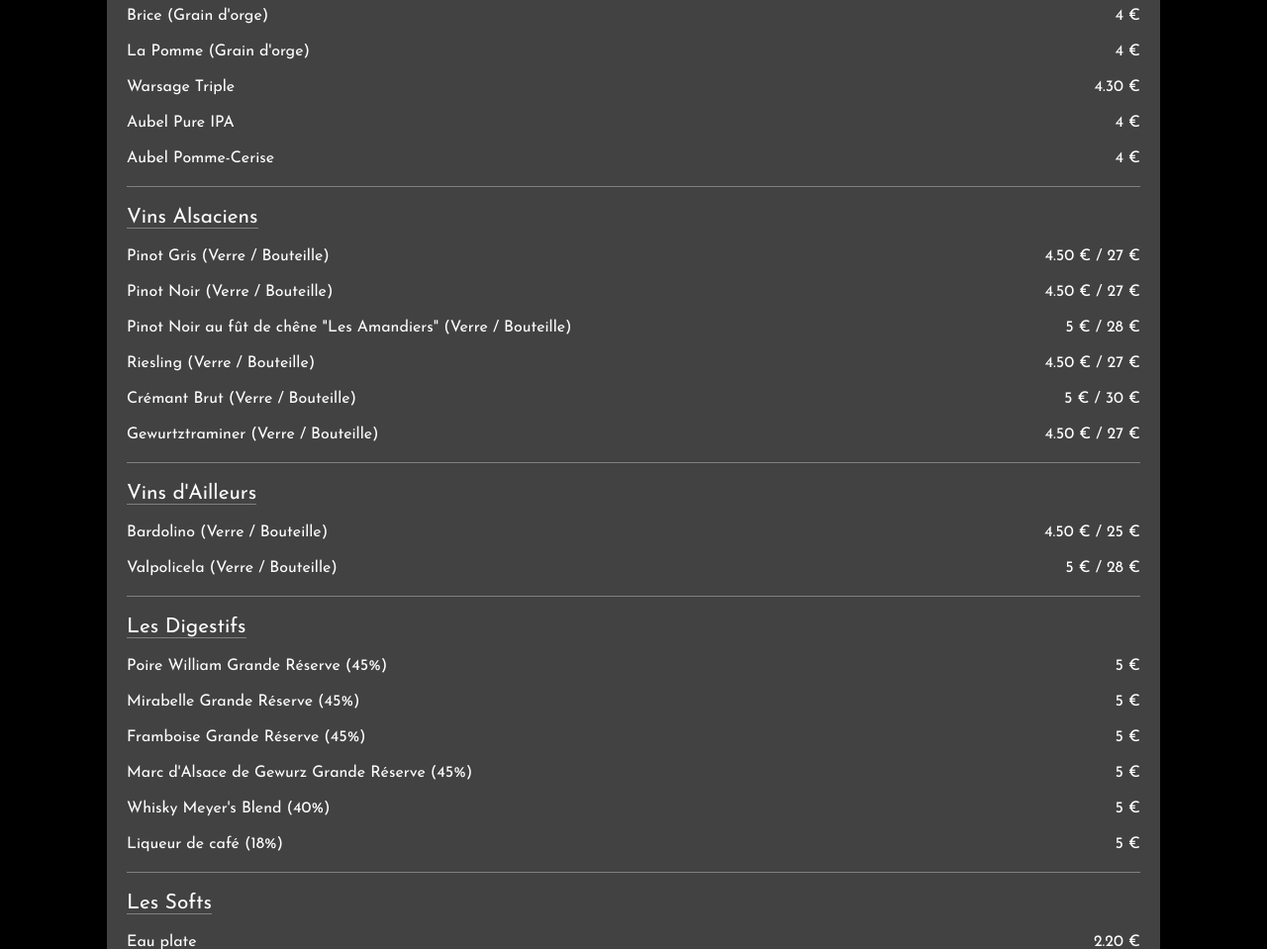
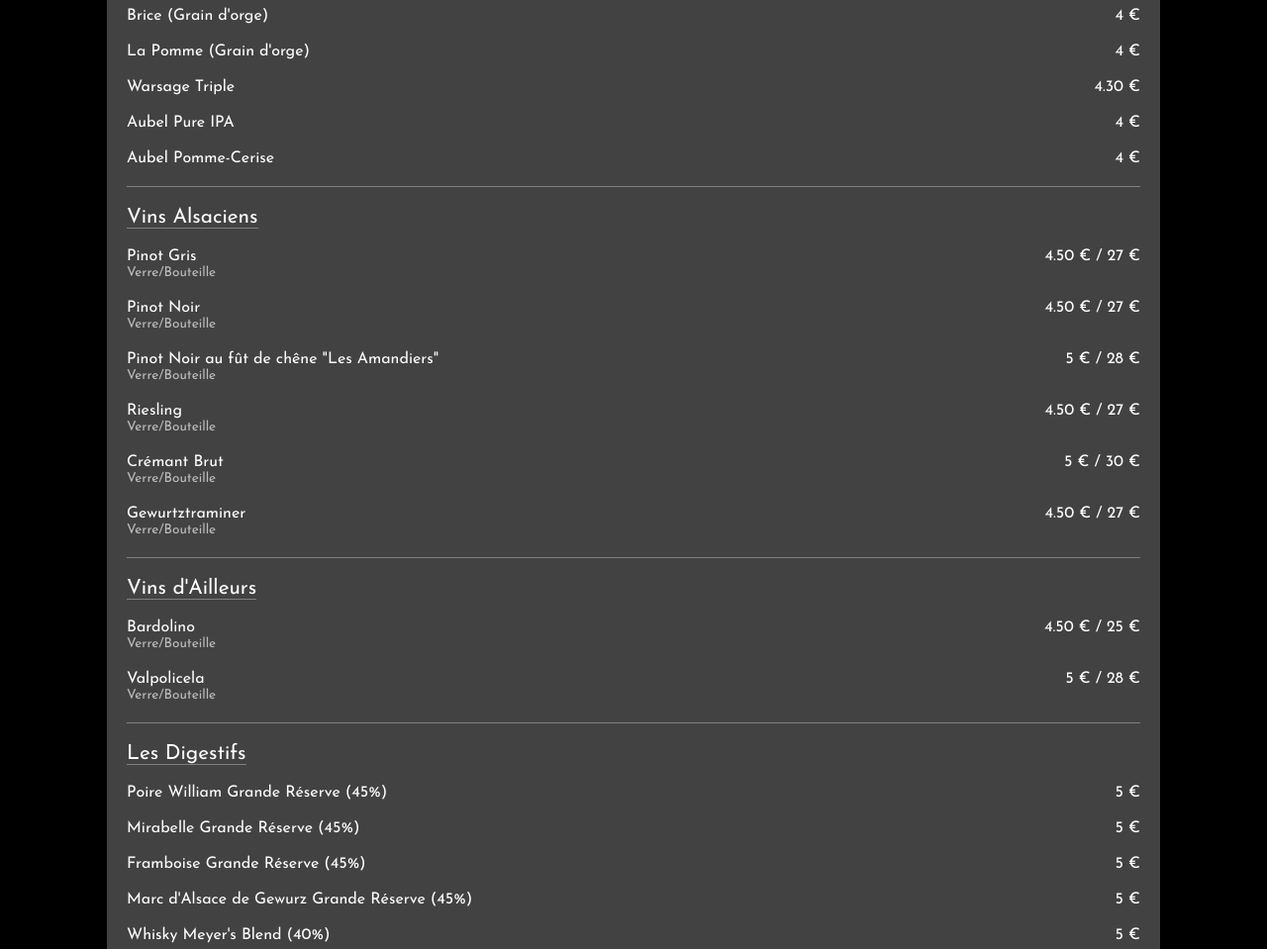
Before and after one commit to TheSamurai4861/site_aperotheque, a Flask app: page / in a window 1280 px wide. Shown: the part 2374-3333 px from the top of the page at 99% size. Run offline with Flask 3, Linux system fonts and the light colour scheme.

Commit message:
Modification mineure

```diff
--- a/app/templates/index.html
+++ b/app/templates/index.html
@@ -212,38 +212,38 @@
     <div class="menu-section">
         <h2>Vins Alsaciens</h2>
         <div class="menu-item">
-            <div class="description">Pinot Gris (Verre / Bouteille)</div>
+            <div class="description">Pinot Gris<br><span class="item-ingr">Verre/Bouteille</span></div>
             <div class="price">4.50 € / 27 €</div>
         </div>
         <div class="menu-item">
-            <div class="description">Pinot Noir (Verre / Bouteille)</div>
+            <div class="description">Pinot Noir<br><span class="item-ingr">Verre/Bouteille</span></div>
             <div class="price">4.50 € / 27 €</div>
         </div>
         <div class="menu-item">
-            <div class="description">Pinot Noir au fût de chêne "Les Amandiers" (Verre / Bouteille)</div>
+            <div class="description">Pinot Noir au fût de chêne "Les Amandiers"<br><span class="item-ingr">Verre/Bouteille</span></div>
             <div class="price">5 € / 28 €</div>
         </div>
         <div class="menu-item">
-            <div class="description">Riesling (Verre / Bouteille)</div>
+            <div class="description">Riesling<br><span class="item-ingr">Verre/Bouteille</span></div>
             <div class="price">4.50 € / 27 €</div>
         </div>
         <div class="menu-item">
-            <div class="description">Crémant Brut (Verre / Bouteille)</div>
+            <div class="description">Crémant Brut<br><span class="item-ingr">Verre/Bouteille</span></div>
             <div class="price">5 € / 30 €</div>
         </div>
         <div class="menu-item">
-            <div class="description">Gewurtztraminer (Verre / Bouteille)</div>
+            <div class="description">Gewurtztraminer<br><span class="item-ingr">Verre/Bouteille</span></div>
             <div class="price">4.50 € / 27 €</div>
         </div>
     </div>
     <div class="menu-section">
         <h2>Vins d'Ailleurs</h2>
         <div class="menu-item">
-            <div class="description">Bardolino (Verre / Bouteille)</div>
+            <div class="description">Bardolino<br><span class="item-ingr">Verre/Bouteille</span></div>
             <div class="price">4.50 € / 25 €</div>
         </div>
         <div class="menu-item">
-            <div class="description">Valpolicela (Verre / Bouteille)</div>
+            <div class="description">Valpolicela<br><span class="item-ingr">Verre/Bouteille</span></div>
             <div class="price">5 € / 28 €</div>
         </div>
     </div>
```
